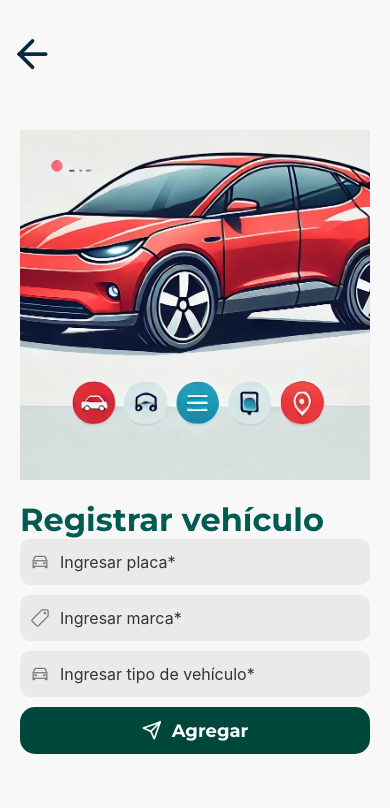
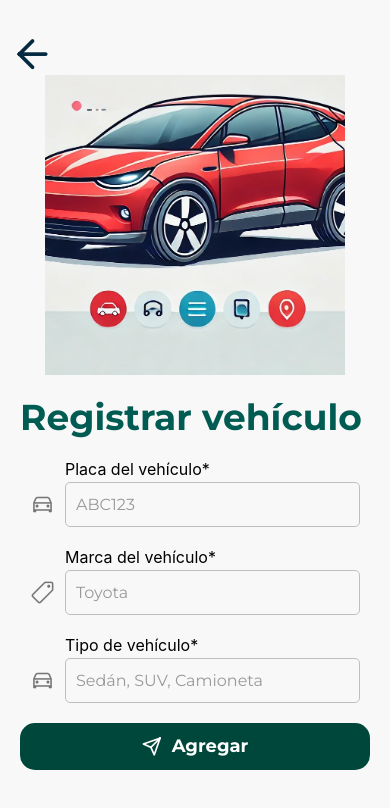
Before and after one commit to devBorisG/carpooling-uco-mobile, a React Native app: screen /CreateCarScreen in a window 390 px wide. Shown: the top 808 px of the page. Built offline with nearby package versions, Linux system fonts and the light colour scheme.

Commit message:
✨ feat:  Ca,mbiar forma de crear el icon en ValidatedInput

```diff
--- a/components/ValidatedInput.js
+++ b/components/ValidatedInput.js
@@ -1,7 +1,6 @@
 /*eslint-disable*/
 import React from "react";
 import { View, Text, TextInput, StyleSheet } from "react-native";
-import { Feather } from "@expo/vector-icons";
 
 const ValidatedInput = ({
     label,
@@ -21,12 +20,11 @@ const ValidatedInput = ({
             <View style={styles.inputContainerFather}>
                 <Text style={[{ marginLeft: 45, marginBottom: 3, fontSize: 16}, errorMsg && { color: "red" } ]}>{label}</Text>
                 <View style={styles.inputContainer}>
-                    <Feather
-                        name={icon}
-                        size={25}
-                        color="#BEBEBE"
-                        style={[styles.inputIcon, inputIconStyle]}
-                    />
+                    {icon && React.isValidElement(icon) ? (
+                        React.cloneElement(icon, {
+                            style: [styles.inputIcon, icon.props.style, inputIconStyle],
+                        })
+                    ) : null}
                     <TextInput
                         style={[styles.input, errorMsg && { borderColor: "red" }, additionalStyle]}
                         placeholder={placeholder}
--- a/screens/CreateCarScreen.js
+++ b/screens/CreateCarScreen.js
@@ -1,114 +1,103 @@
-import React, { useState } from "react";
-import { View, Text, TextInput, TouchableOpacity, StyleSheet, Image } from "react-native";
-import { Ionicons, Feather } from '@expo/vector-icons';
+import React, { useState, useEffect } from "react";
+import { View, Text, StyleSheet, Image } from "react-native";
+import { AntDesign, Ionicons, Feather } from '@expo/vector-icons';
 import { useNavigation } from "@react-navigation/native";
 import BackButton from "../components/BackButton";
 import Button from "../components/Button";
+import ValidatedInput from "../components/ValidatedInput";
 
 const optIcon = require("../assets/img/car_image.jpg");
 
 const FormularioVehiculo = () => {
   const navigation = useNavigation();
+  const [placa, setPlaca] = useState("");
+  const [marca, setMarca] = useState("");
+  const [tipo, setTipo] = useState("");
+  const [placaErrorMsg, setPlacaErrorMsg] = useState("");
+  const [marcaErrorMsg, setMarcaErrorMsg] = useState("");
+  const [tipoErrorMsg, setTipoErrorMsg] = useState("");
+  const [isValid, setIsValid] = useState(false);
 
-  const [formData, setFormData] = useState({
-    placa: "",
-    marca: "",
-    tipo: "",
-  });
-
-  const [errors, setErrors] = useState({
-    placa: "",
-    marca: "",
-    tipo: "",
-  });
-
-  const validarPlaca = (placa) => /^[A-Za-z]{3}[0-9]{3}$/.test(placa);
-
-  const handleChange = (name, value) => {
-    const newValue = name === "placa" ? value.toUpperCase() : value;
-    setFormData({ ...formData, [name]: newValue });
-    let newErrors = { ...errors };
-
-    if (name === "placa") {
-      newErrors.placa = validarPlaca(newValue) ? "" : "Formato incorrecto (Ej: ABC123)";
+  const validatePlaca = () => {
+    if (placa.length !== 6) {
+      setPlacaErrorMsg("La placa debe tener 6 caracteres");
+    } else {
+      setPlacaErrorMsg("");
     }
-    if ((name === "marca" || name === "tipo") && newValue.trim() === "") {
-      newErrors[name] = "Este campo es obligatorio";
-    } else {
-      newErrors[name] = "";
-    }
-    setErrors(newErrors);
   };
 
-  const handleSubmit = () => {
-    let validationErrors = {};
-    if (!validarPlaca(formData.placa)) {
-      validationErrors.placa = "Formato incorrecto (Ej: ABC123)";
+  const validateEmptyOrNull = (value) => {
+    return value.trim() === "" ? "Este campo es obligatorio" : "";
+  };
+
+  useEffect(() => {
+    if (placaErrorMsg === "" && marcaErrorMsg === "" && tipoErrorMsg === "" && placa && marca && tipo) {
+      setIsValid(true);
+    } else {
+      setIsValid(false);
     }
-    if (!formData.marca.trim()) {
-      validationErrors.marca = "Este campo es obligatorio";
-    }
-    if (!formData.tipo.trim()) {
-      validationErrors.tipo = "Este campo es obligatorio";
-    }
+  }, [placaErrorMsg, marcaErrorMsg, tipoErrorMsg, placa, marca, tipo]);
 
-    if (Object.keys(validationErrors).length > 0) {
-      setErrors(validationErrors);
-      return;
-    }
-
-    navigation.navigate("HomeScreen");
+  const validateForm = () => {
+    validatePlaca();
+    setMarcaErrorMsg(validateEmptyOrNull(marca));
+    setTipoErrorMsg(validateEmptyOrNull(tipo));
+    return isValid;
   };
 
   return (
     <View style={styles.container}>
-      <BackButton />
-
-      {/* Contenedor de la imagen centrada */}
+      <BackButton icon={<AntDesign name="arrowleft" size={24} color="#005C53" />} />
       <View style={styles.imageContainer}>
         <Image source={optIcon} style={styles.image} />
       </View>
-
       <Text style={styles.title}>Registrar vehículo</Text>
-
-      <View style={styles.inputContainer}>
-        <Ionicons name="car-outline" size={20} color="#777" style={styles.icon} />
-        <TextInput
-          style={styles.input}
-          placeholder="Ingresar placa*"
-          value={formData.placa}
-          onChangeText={(value) => handleChange("placa", value.toUpperCase())}
-          maxLength={6}
-          autoCapitalize="characters"
+      <ValidatedInput
+        label="Placa del vehículo*"
+        placeholder="ABC123"
+        icon={<Ionicons name="car-outline" size={25} color="#777" />}
+        value={placa}
+        onChangeText={(text) => {
+          setPlaca(text);
+          setPlacaErrorMsg("");
+        }}
+        onBlur={validatePlaca}
+        errorMessage={placaErrorMsg}
+        style={[styles.input, placaErrorMsg ? styles.inputError : null]}
       />
-      </View>
-      {errors.placa ? <Text style={styles.error}>{errors.placa}</Text> : null}
-
-      <View style={styles.inputContainer}>
-        <Ionicons name="pricetag-outline" size={20} color="#777" style={styles.icon} />
-        <TextInput
-          style={styles.input}
-          placeholder="Ingresar marca*"
-          value={formData.marca}
-          onChangeText={(value) => handleChange("marca", value)}
+      <ValidatedInput
+        label="Marca del vehículo*"
+        placeholder="Toyota"
+        icon={<Ionicons name="pricetag-outline" size={25} color="#777" />}
+        value={marca}
+        onChangeText={(text) => {
+          setMarca(text);
+          setMarcaErrorMsg("");
+        }}
+        errorMessage={marcaErrorMsg}
+        style={[styles.input, marcaErrorMsg ? styles.inputError : null]}
       />
-      </View>
-      {errors.marca ? <Text style={styles.error}>{errors.marca}</Text> : null}
-
-      <View style={styles.inputContainer}>
-        <Ionicons name="car-outline" size={20} color="#777" style={styles.icon} />
-        <TextInput
-          style={styles.input}
-          placeholder="Ingresar tipo de vehículo*"
-          value={formData.tipo}
-          onChangeText={(value) => handleChange("tipo", value)}
+      <ValidatedInput
+        label="Tipo de vehículo*"
+        placeholder="Sedán, SUV, Camioneta"
+        icon={<Ionicons name="car-outline" size={25} color="#777" />}
+        value={tipo}
+        onChangeText={(text) => {
+          setTipo(text);
+          setTipoErrorMsg("");
+        }}
+        errorMessage={tipoErrorMsg}
+        style={[styles.input, tipoErrorMsg ? styles.inputError : null]}
       />
-      </View>
-      {errors.tipo ? <Text style={styles.error}>{errors.tipo}</Text> : null}
       <Button
         title="Agregar"
         buttonStyle={{ width: "100%" }}
         icon={<Feather name="send" size={20} color="#fff" />}
+        onPress={() => {
+          if (validateForm()) {
+            navigation.navigate("HomeScreen");
+          }
+        }}
       />
     </View>
   );
@@ -121,60 +110,31 @@ const styles = StyleSheet.create({
     backgroundColor: "#F8F8F8",
     justifyContent: "center",
   },
-  backButton: {
-    position: "absolute",
-    top: 50,
-    left: 20,
-    zIndex: 10,
-  },
   imageContainer: {
     alignItems: "center",
-    marginTop: 60,
+    marginTop: 20,
   },
   image: {
-      width: 350,
-      height: 350,
+    width: 300,
+    height: 300,
     marginBottom: 20,
   },
   title: {
-      fontSize: 32,
+    fontSize: 36,
     fontFamily: "montserrat-bold",
     color: "#005C53",
     alignSelf: "flex-start",
-  },
-  inputContainer: {
-    flexDirection: "row",
-    alignItems: "center",
-    backgroundColor: "#EAEAEA",
-    borderRadius: 10,
-    paddingHorizontal: 10,
-    paddingVertical: 12,
-    marginBottom: 10,
-  },
-  icon: {
-    marginRight: 10,
+    marginBottom: 20,
   },
   input: {
-    flex: 1,
-    fontSize: 16,
-    color: "#333",
+    borderWidth: 1,
+    borderColor: "#ccc",
+    borderRadius: 5,
+    padding: 10,
   },
-  error: {
-    color: "red",
-    fontSize: 14,
-    marginBottom: 10,
-  },
-  button: {
-    backgroundColor: "#0D3B2E",
-    padding: 15,
-    borderRadius: 10,
-    alignItems: "center",
-    marginTop: 10,
-  },
-  buttonText: {
-    color: "#FFF",
-    fontSize: 16,
-    fontWeight: "bold",
+  inputError: {
+    borderColor: "red",
+    backgroundColor: "#FFE5E5",
   },
 });
 
--- a/screens/ForgotPasswordScreen.js
+++ b/screens/ForgotPasswordScreen.js
@@ -39,7 +39,7 @@ const ForgotPasswordScreen = () => {
             <View style={styles.inputContainer}>
                 <ValidatedInput
                     label="Correo electrónico*"
-                    icon="mail"
+                    icon={<Feather name="mail" size={25} color="#777"/>}
                     placeholder="Ingresa tu correo"
                     keyboardType="email-address"
                     value={correo}
--- a/screens/SingUpScreen.js
+++ b/screens/SingUpScreen.js
@@ -103,7 +103,7 @@ const SingUpScreen = () => {
         <View style={styles.formContainer}>
           <ValidatedInput
             label={"Correo*"}
-            icon="mail"
+            icon= {<Feather name="mail" size={25} color="#777"/>}
             placeholder="Ingresar correo"
             keyboardType="email-address"
             value={correo}
@@ -116,7 +116,7 @@ const SingUpScreen = () => {
           />
           <ValidatedInput
             label={"Celular*"}
-            icon="phone"
+            icon={<Feather name="phone" size={25} color="#777"/>}
             placeholder="Ingresar número celular"
             keyboardType="phone-pad"
             value={celular}
@@ -156,7 +156,7 @@ const SingUpScreen = () => {
           </View>
           <ValidatedInput
             label={"Confirmar Contraseña*"}
-            icon="lock"
+            icon={<Feather name="lock" size={25} color="#777"/>}
             placeholder="Repetir contraseña"
             secureTextEntry
             value={confirmPassword}
--- a/utils/validation.js
+++ b/utils/validation.js
@@ -2,3 +2,5 @@
 export const isValidEmail = (email) => /^[^\s@]+@[^\s@]+\.[^\s@]+$/.test(email);
 export const isValidPhone = (phone) => phone.trim().length >= 10;
 export const isValidPassword = (password) => password.trim().length >= 6;
+export const isValidPlaca = (placa) => /^[A-Za-z]{3}[0-9]{3}$/.test(placa);
+export const isValidNull = (value) => value == null;
```
Also changed, not shown: screens/LoginScreen.js (+15 -4 lines). Lines whose indentation alone changed are shown as unchanged.
